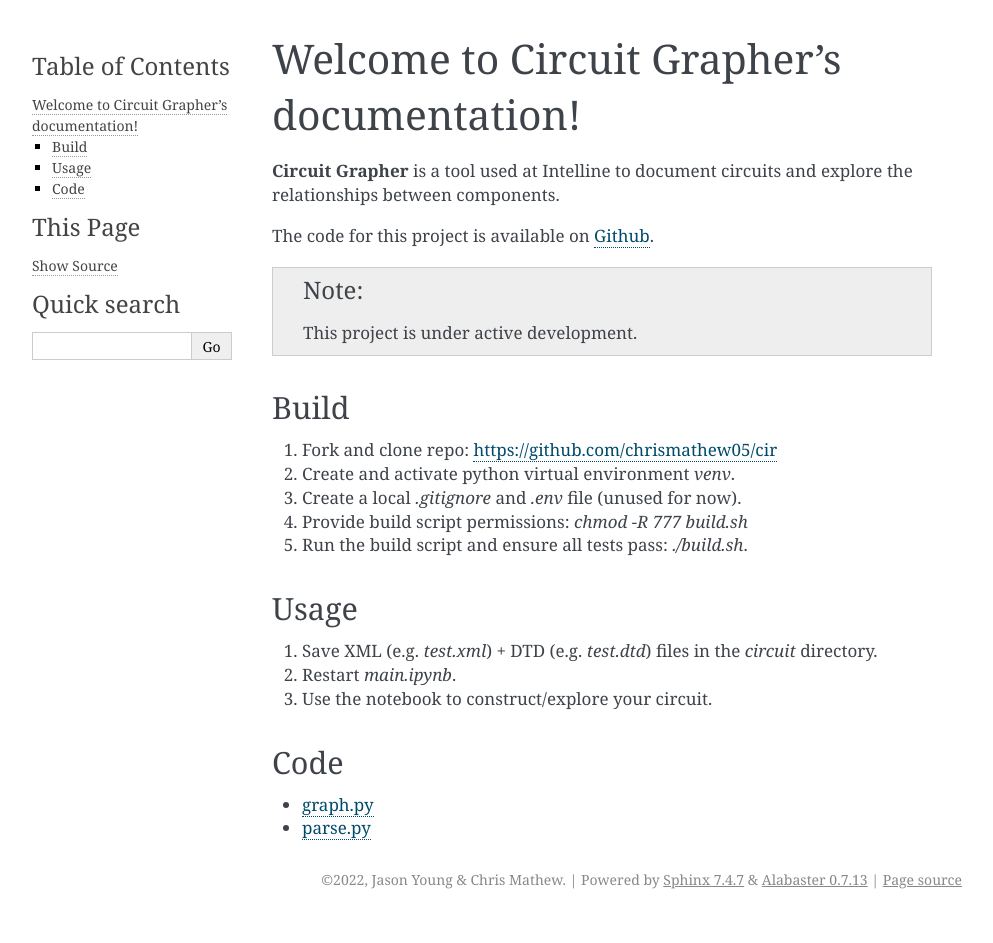
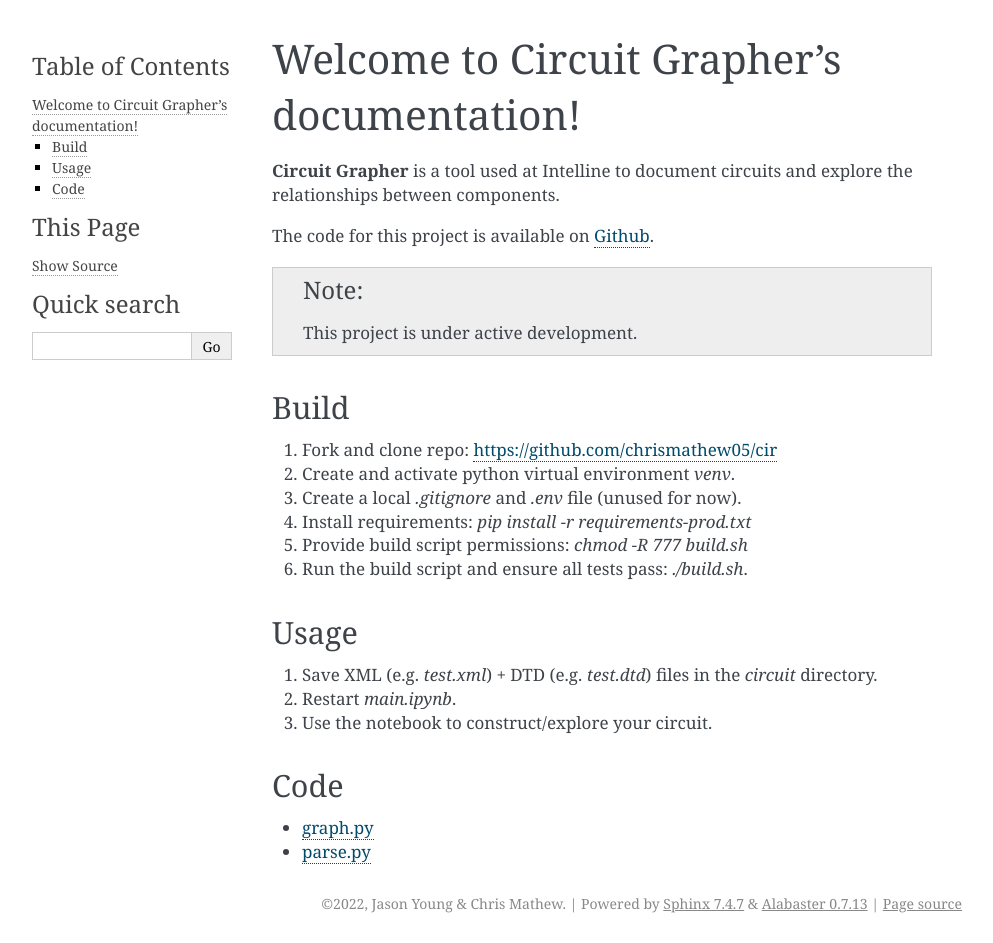
Before and after one commit to chrismathew05/cir, a Sphinx documentation site: the page built from docs/source/index.rst, in a window 1280 px wide. Shown: the whole page, without its empty margins (148-1141 px from the left). Built offline with Sphinx 7.4.7, drawn with Linux system fonts in a browser that asks for light colours; before the commit the page ends 919 px from its top, so only the background shows below that.

Commit message:
Minor doc change

```diff
--- a/docs/source/index.rst
+++ b/docs/source/index.rst
@@ -19,8 +19,9 @@
 1. Fork and clone repo: `https://github.com/chrismathew05/cir <https://github.com/chrismathew05/cir>`_
 2. Create and activate python virtual environment `venv`.
 3. Create a local `.gitignore` and `.env` file (unused for now).
-4. Provide build script permissions: `chmod -R 777 build.sh`
-5. Run the build script and ensure all tests pass: `./build.sh`.
+4. Install requirements: `pip install -r requirements-prod.txt`
+5. Provide build script permissions: `chmod -R 777 build.sh`
+6. Run the build script and ensure all tests pass: `./build.sh`.
 
 Usage
 -----
```
Also changed, not shown: 1 other file.
